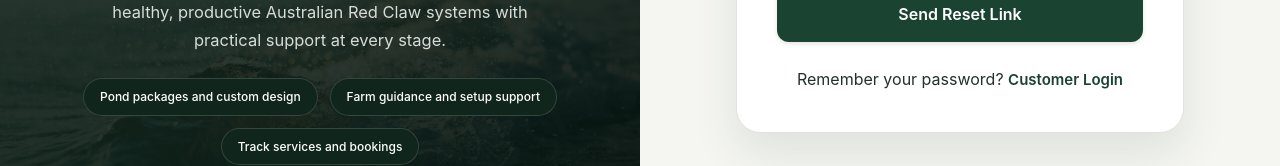
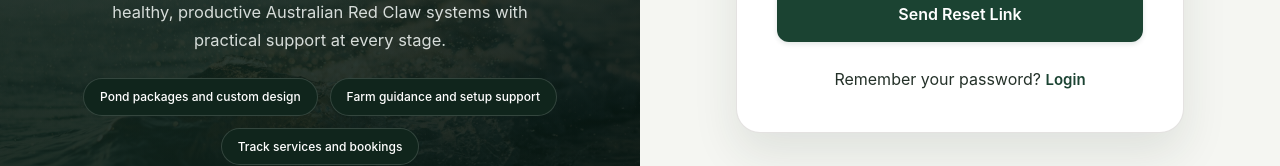
Before and after one commit to gudonavarro/bossgudo-arc-system, a Nuxt app: page /forgot-password in a window 1280 px wide. Shown: the part 454-620 px from the top of the page. Built offline with nearby package versions, Linux system fonts and the light colour scheme.

Commit message:
Update forgot password login prompt label to Login

```diff
--- a/app/pages/forgot-password.vue
+++ b/app/pages/forgot-password.vue
@@ -51,7 +51,7 @@ async function submit() {
         </form>
         <p class="auth-card-footer recovery-login-link">
           Remember your password?
-          <NuxtLink to="/customer-login">Customer Login</NuxtLink>
+          <NuxtLink to="/customer-login">Login</NuxtLink>
         </p>
       </section>
     </section>
```
